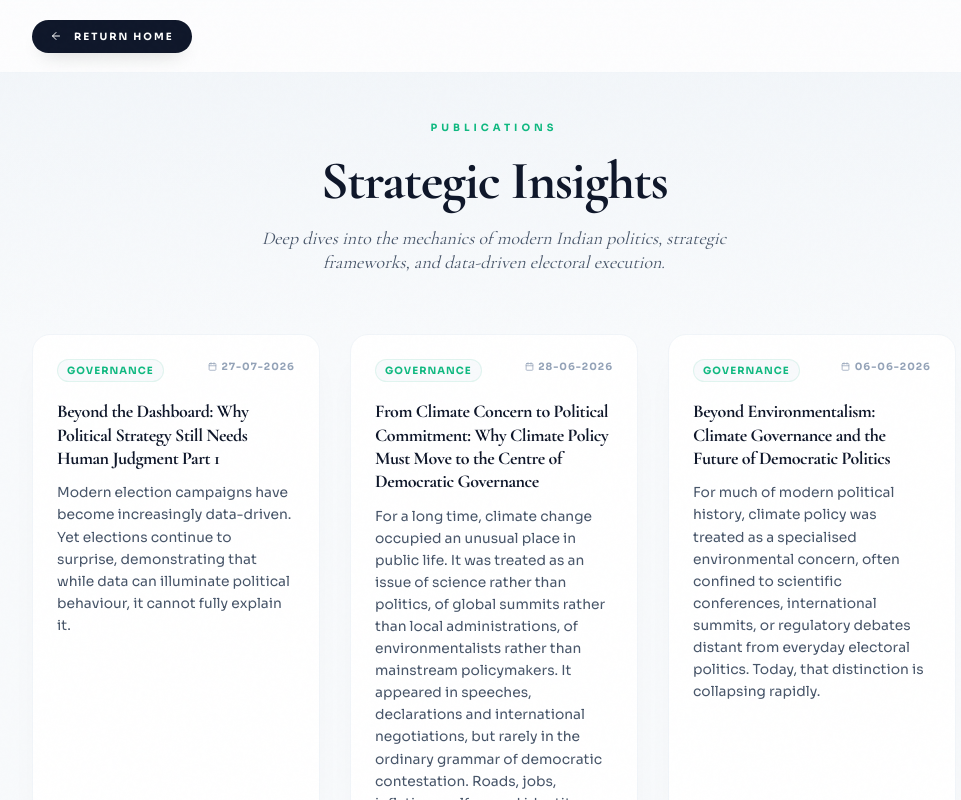
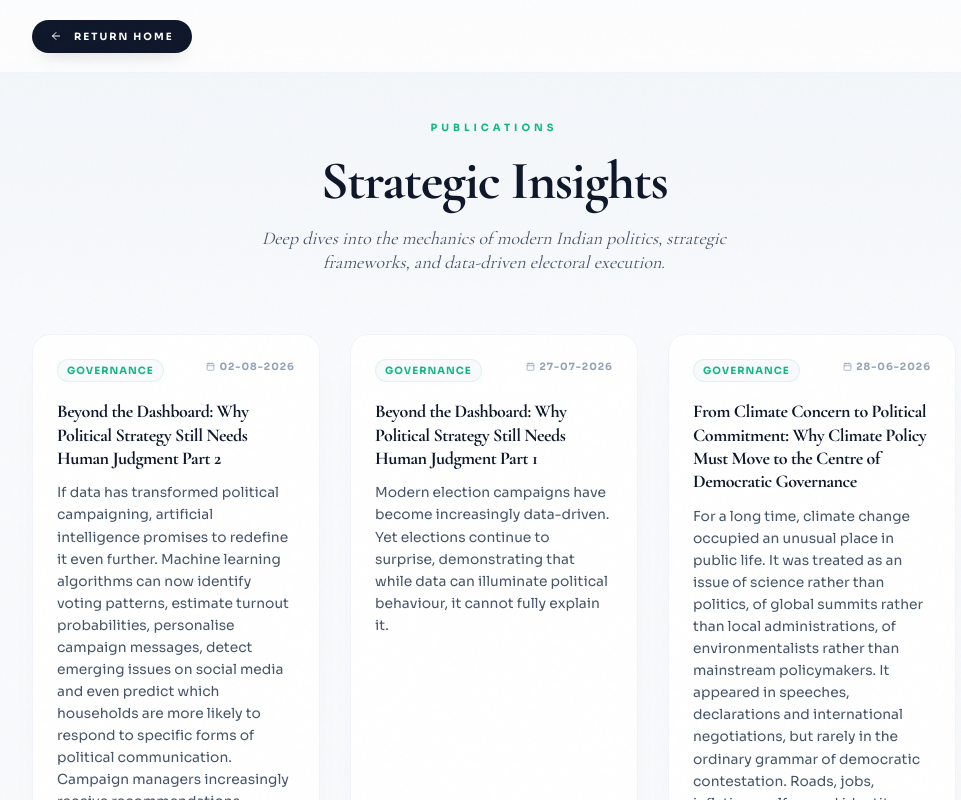
Before and after one commit to praveen0767/I-spine_web, a Next.js app: page /insights in a window 1280 px wide. Shown: the top 800 px of the page, without its empty margins (146-1107 px from the left). Built offline with nearby package versions, Linux system fonts and the light colour scheme.

Commit message:
Update articles: Add Part 2 of Beyond the Dashboard and set as primary

```diff
--- a/app/data/articles.ts
+++ b/app/data/articles.ts
@@ -12,6 +12,56 @@ export interface Article {
 
 export const articles: Article[] = [
     {
+        "id": "11",
+        "slug": "beyond-the-dashboard-political-strategy-part-2",
+        "title": "Beyond the Dashboard: Why Political Strategy Still Needs Human Judgment Part 2",
+        "subtitle": "If data has transformed political campaigning, artificial intelligence promises to redefine it even further. Machine learning algorithms can now identify voting patterns, estimate turnout probabilities, personalise campaign messages, detect emerging issues on social media and even predict which households are more likely to respond to specific forms of political communication. Campaign managers increasingly receive recommendations generated by predictive models rather than conventional field reports.",
+        "category": "Governance",
+        "date": "02-08-2026",
+        "img": "/images/articlepart.png",
+        "featured": true,
+        "content": `Beyond the Dashboard: Why Political Strategy Still Needs Human Judgment
+Part II
+If data has transformed political campaigning, artificial intelligence promises to redefine it even further. Machine learning algorithms can now identify voting patterns, estimate turnout probabilities, personalise campaign messages, detect emerging issues on social media and even predict which households are more likely to respond to specific forms of political communication. Campaign managers increasingly receive recommendations generated by predictive models rather than conventional field reports. In many respects, political consulting is becoming as much a technological enterprise as it is a political one.
+Yet technological sophistication should not be confused with strategic wisdom.
+Artificial intelligence excels at recognising patterns within historical data. It identifies correlations, detects anomalies and generates probabilities with remarkable speed. What it cannot reliably do is interpret political meaning. Elections are not static mathematical systems. They are dynamic social processes shaped by evolving public sentiment, unforeseen events and human behaviour that frequently defies historical precedent.
+Political forecasting provides an instructive example. Statistician Nate Silver, whose forecasting models transformed election analysis, has consistently argued that predictions should be understood as probabilities rather than certainties. Even the most sophisticated models remain vulnerable to unexpected developments because politics is influenced by variables that emerge after the data has been collected. Leadership debates, natural disasters, economic shocks, local controversies or changes in voter mobilisation can rapidly alter electoral dynamics in ways no algorithm fully anticipates.
+For political consultants, this distinction is crucial. Good analytics reduces uncertainty; it does not eliminate it.
+The most effective strategists therefore resist treating dashboards as decision-makers. Instead, they treat them as decision-support systems.
+This distinction becomes particularly significant during field campaigns. A constituency dashboard may indicate declining support among women aged eighteen to thirty-five. Survey results may identify employment as their primary concern. Social media monitoring may reinforce the same conclusion through online discussions. Taken together, these findings suggest a clear strategic direction.
+However, experienced field researchers often discover a more nuanced reality. Conversations within self-help groups, local markets or community meetings may reveal that employment is indeed important, but that the underlying concern is not merely job availability. It may relate to transport safety, childcare responsibilities, local industrial closures or declining confidence in skill development programmes. The data identifies what appears to be happening; human engagement explains why it is happening.
+Political judgement begins where statistical certainty ends.
+This relationship between evidence and experience has been extensively examined within decision science. Gary Klein, through his work on the Recognition-Primed Decision Model, demonstrated that experts frequently make effective decisions not because they calculate every possible option but because experience enables them to recognise meaningful patterns invisible to less experienced observers. Firefighters, military commanders and emergency physicians often rely upon accumulated practical knowledge when confronting uncertain environments.
+Political strategy shares many of these characteristics. Campaign environments evolve rapidly, information remains incomplete and decisions frequently must be taken under considerable time pressure. Experienced political organisers often recognise subtle signals that rarely appear within datasets: declining volunteer enthusiasm, changing local narratives, emerging factional tensions or shifts in community mood.
+Such observations cannot easily be quantified, yet they frequently determine electoral outcomes.
+This does not diminish the importance of evidence-based politics. On the contrary, it strengthens it.
+Evidence becomes most valuable when interpreted alongside contextual understanding. Political consultants who spend equal time examining dashboards and interacting with citizens generally develop a richer understanding of electoral behaviour than those relying exclusively upon either approach.
+The distinction also reflects a broader philosophical question concerning the nature of political knowledge itself.
+Political scientist Philip Tetlock, in Expert Political Judgment (2005), examined why expert predictions often perform less successfully than expected. His research found that individuals who combined analytical evidence with intellectual humility consistently produced more reliable judgements than those displaying excessive confidence in single explanatory frameworks. Tetlock's work carries an important lesson for political consulting: no single methodology possesses complete explanatory power.
+Data provides one perspective.
+Field intelligence provides another.
+Historical experience provides a third.
+Effective political strategy emerges through the integration of all three.
+This becomes especially relevant in countries characterised by extraordinary social complexity. India presents one of the world's most intricate democratic landscapes. Electoral outcomes are shaped simultaneously by economic conditions, caste dynamics, regional identities, urbanisation, candidate credibility, local governance performance, party organisation, coalition politics, religious diversity, media narratives and interpersonal trust. Many of these variables interact differently across neighbouring constituencies.
+Consequently, political behaviour rarely follows universal formulas.
+A predictive model developed using historical voting patterns may accurately estimate broad trends while overlooking local developments that fundamentally alter campaign trajectories. A respected community leader changing political affiliation, internal organisational conflict, local administrative decisions or unexpected candidate selection may reshape electoral behaviour despite historical data suggesting otherwise.
+Field researchers often encounter these shifts weeks before they become visible through formal polling.
+This is why political organisations continue investing heavily in booth committees, constituency observers and grassroots networks despite increasingly sophisticated technological infrastructure. Their value lies not merely in gathering information but in interpreting political context.
+The sociologist Robert Putnam argued that democratic societies depend upon networks of trust and civic engagement that cannot be understood solely through institutional statistics. Political relationships are embedded within communities, associations and shared experiences. Campaigns that recognise these social dimensions often communicate more effectively because they understand politics not simply as data analysis but as relationship building.
+Technology can identify influential communities.
+Only human engagement builds trust within them.
+The growing enthusiasm surrounding artificial intelligence also raises ethical questions that deserve greater attention. Algorithmic systems inevitably reflect the assumptions embedded within their design and training data. If historical political data contains structural biases or incomplete representation, predictive models may unintentionally reproduce those limitations.
+The OECD Principles on Artificial Intelligence (2019) emphasise that AI systems should remain transparent, accountable and centred upon human oversight. Political consulting is no exception. Campaign decisions influence democratic participation, public discourse and electoral competition. Delegating strategic judgement entirely to opaque algorithms risks weakening both accountability and public trust.
+Democracy ultimately requires responsibility.
+Responsibility cannot be outsourced.
+Perhaps the greatest misconception surrounding political analytics is the belief that more information automatically produces better decisions. In reality, excessive information can create new forms of strategic confusion. Modern campaigns frequently monitor hundreds of indicators simultaneously: approval ratings, demographic shifts, digital engagement, volunteer activity, fundraising, media coverage, issue salience and organisational performance.
+Without clear strategic judgement, campaigns risk becoming overwhelmed by information while losing sight of political priorities.
+Political strategy has always involved deciding not merely what the evidence suggests, but which evidence matters most.
+That judgement remains irreducibly human.
+
+To be continued Part 3………………….`,
+    },
+    {
         "id": "10",
         "slug": "beyond-the-dashboard-political-strategy",
         "title": "Beyond the Dashboard: Why Political Strategy Still Needs Human Judgment Part 1",
@@ -19,7 +69,7 @@ export const articles: Article[] = [
         "category": "Governance",
         "date": "27-07-2026",
         "img": "/images/articlepart.png",
-        "featured": true,
+        "featured": false,
         "content": `Beyond the Dashboard: Why Political Strategy Still Needs Human Judgment Part 1
 
 "Not everything that counts can be counted, and not everything that can be counted counts." Although often attributed to Albert Einstein, this observation captures one of the central dilemmas confronting contemporary political strategy. Modern election campaigns have become increasingly data-driven. Pollsters monitor voting behaviour in real time, consultants rely on predictive analytics to identify persuadable voters, political parties invest heavily in booth-level mapping, and artificial intelligence is beginning to reshape campaign communication. In many campaign war rooms, dashboards now display thousands of data points at the click of a button. Constituencies are segmented, voter preferences are quantified, and sentiment is tracked almost continuously.
```
Also changed, not shown: 1 other file (tests, documents, lock files or other folders).
